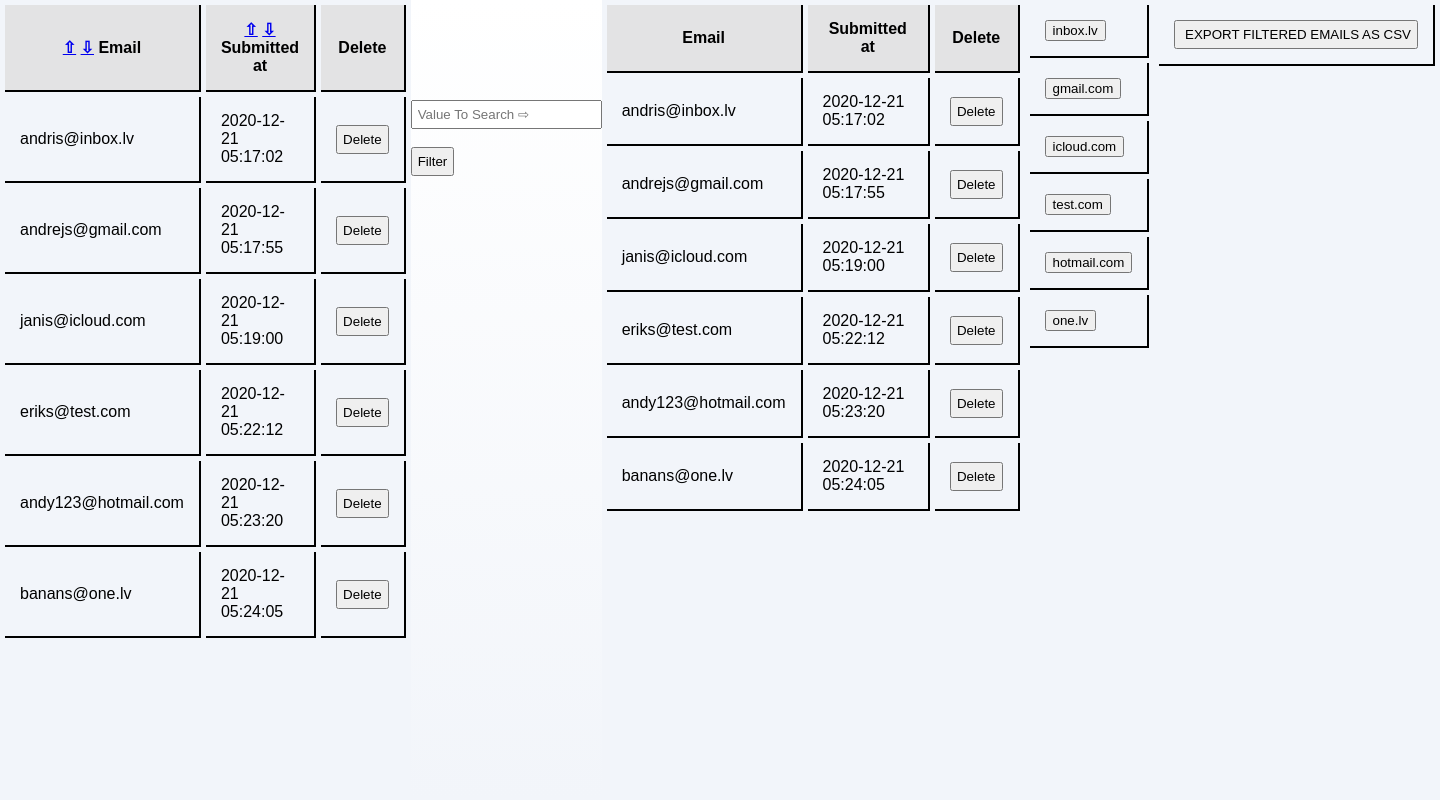
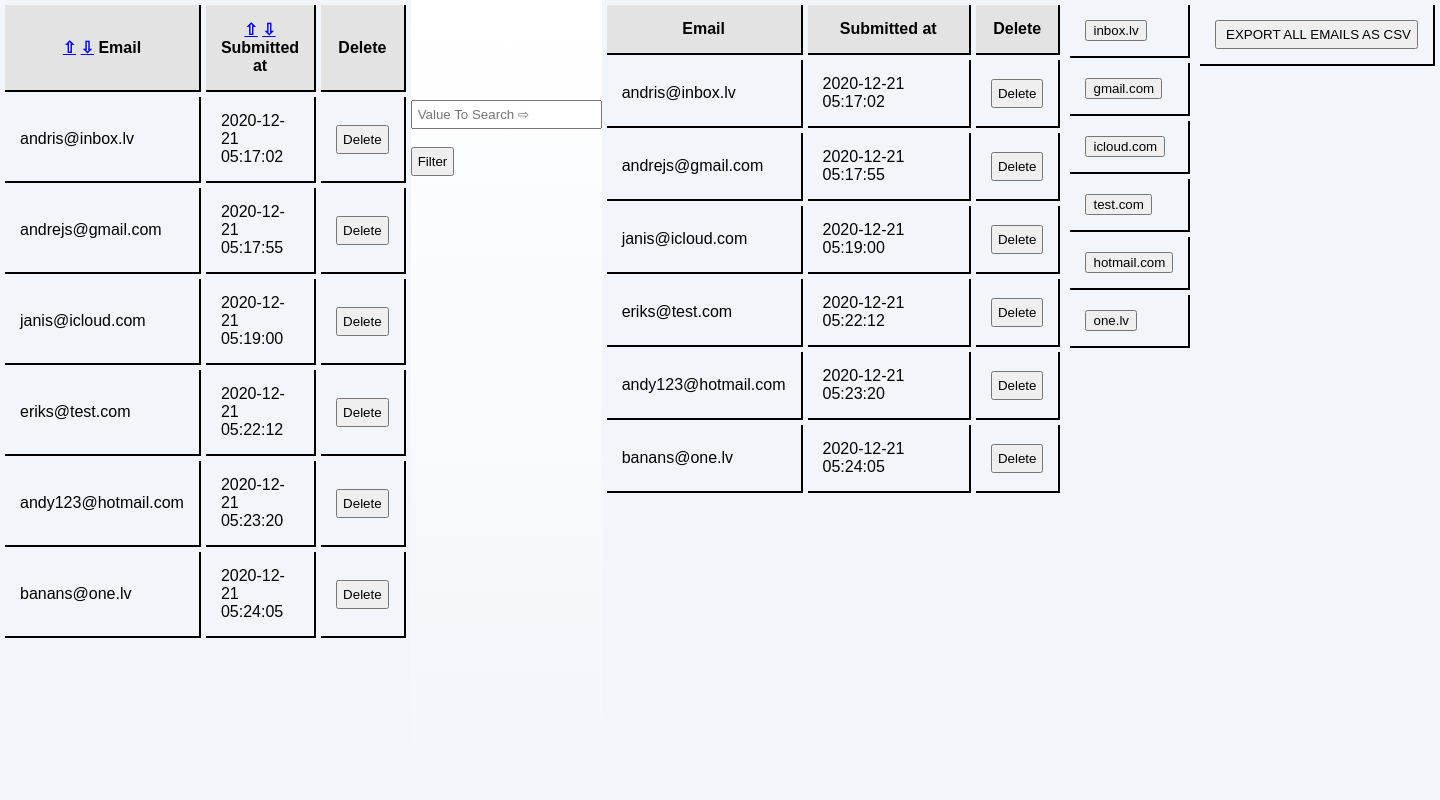
Before and after one commit to EriksSilovs/EmailNewsLetter, a PHP site: page /mb_email/posts in a window 1440 px wide. Run offline with PHP 8.4, Linux system fonts and the light colour scheme; data comes from the database, SQL or seed files in the repository.

Commit message:
Update index.php

```diff
--- a/app/views/posts/index.php
+++ b/app/views/posts/index.php
@@ -26,7 +26,7 @@ function filterTable($query){
     return $filter_Result;
 };
 
-// export function /exports filtered emails/
+// export function /exports all emails/
 if(isset($_POST["export"]))
 {
     header('Content-Type: text/csv; charset=utf-8');
@@ -141,7 +141,7 @@ if(isset($_POST["export"]))
     <?php endforeach; ?>
 <table>
     <form method="post" action="export.php" >
-                 <td> <input type="submit" name="export" value=" EXPORT FILTERED EMAILS AS CSV" class="btn btn-success"/> </td>
+                 <td> <input type="submit" name="export" value=" EXPORT ALL EMAILS AS CSV" class="btn btn-success"/> </td>
 
     </form>
 
```
